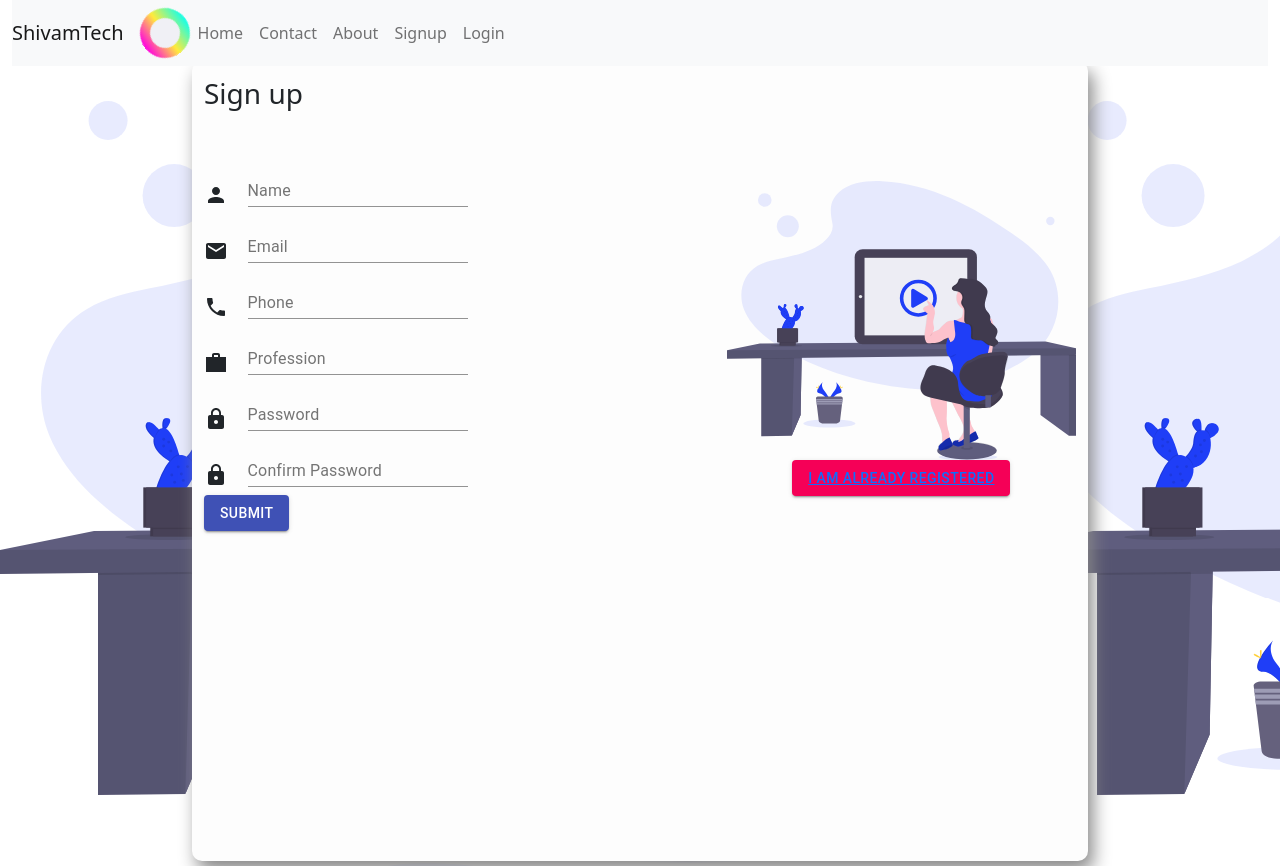
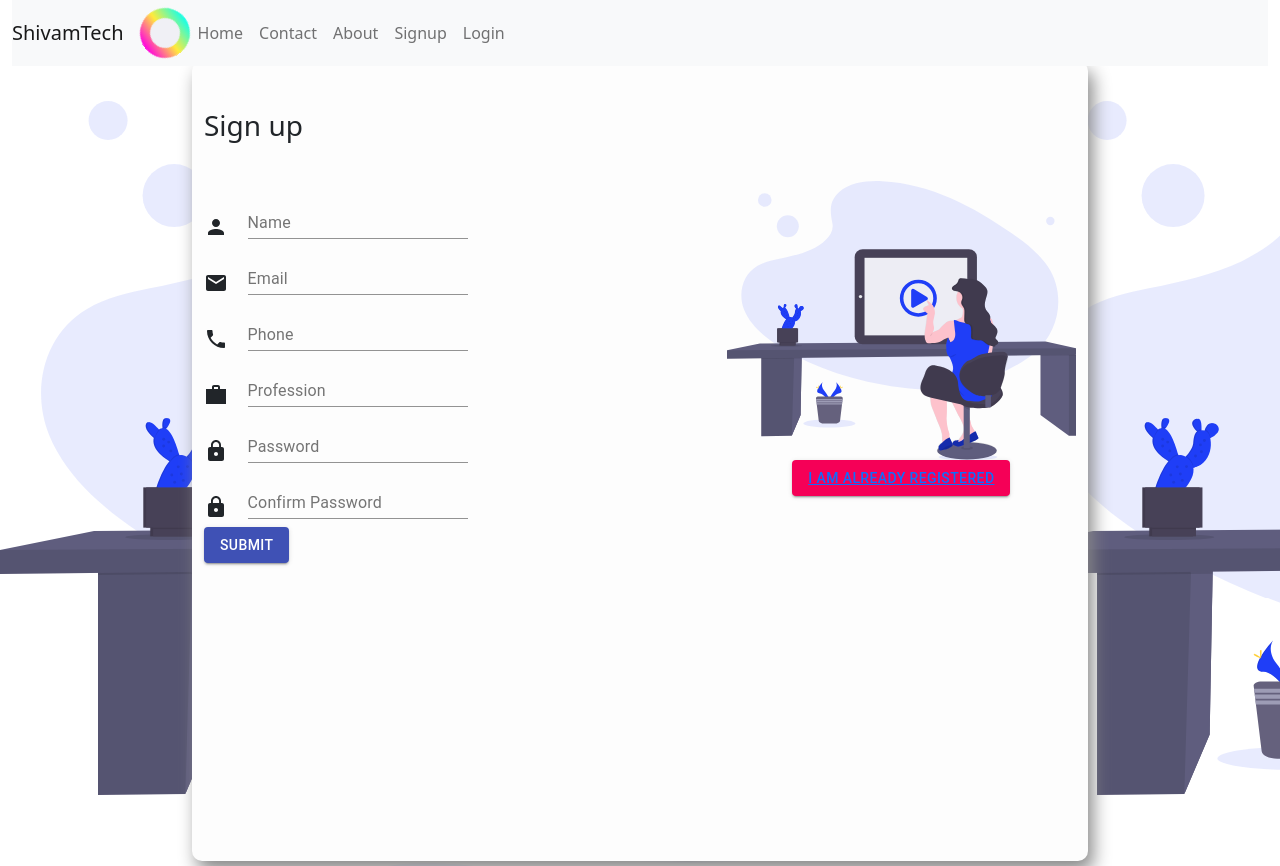
Before and after one commit to think-plan-develop/MernApplication, a React (Create React App) app in the folder client/: page /signup in a window 1280 px wide. Built offline with nearby package versions, Linux system fonts and the light colour scheme.

Commit message:
make it better

```diff
--- a/client/src/Components/Login.js
+++ b/client/src/Components/Login.js
@@ -55,7 +55,7 @@ const history=useHistory();
         }
         else{
             dispatch({type:"USER",payload:true})
-           toast.success("login successfully")
+           toast.info("login successfully")
             history.push("/")
 
         }
--- a/client/src/Components/Signup.js
+++ b/client/src/Components/Signup.js
@@ -72,12 +72,12 @@ const PostData= async (e)=>{
     //    window.alert("registered successfuly")
     //     history.push("/login")
     //     }
-        else{
-            {
-                toast.success('🦄 User Registered Successfully ✔ ');
+        else if(res.status===201) {
+
+                toast.info('🦄 User Registered Successfully ✔ ');
                 history.push("/login")
                  }
-        }
+
 }
 
     return(<>
@@ -88,10 +88,10 @@ const PostData= async (e)=>{
 
             <div className="container">
 
-                <div className="signup-content   row">
+                <div className="signup-content  row">
                     <div className="signup-form col-10 offset-2 offset-md-0 col-sm-7">
 
-                        <h3 className="form-title mt-3">Sign up</h3>
+                        <h3 className="form-title mt-5">Sign up</h3>
                             <form method="POST" className="registration-from mt-5" id="registration-from">
 
 
```
